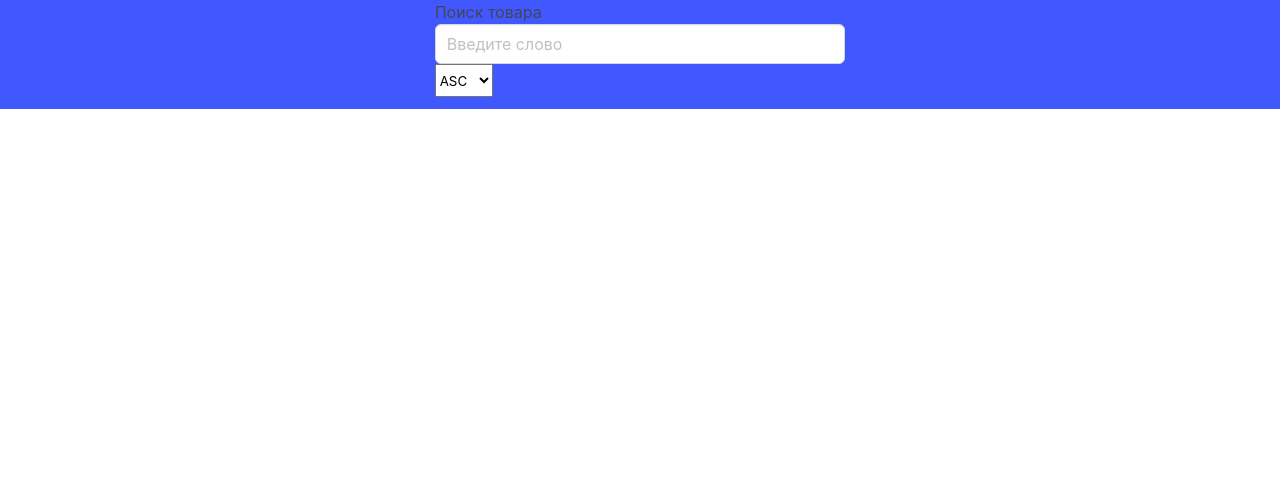
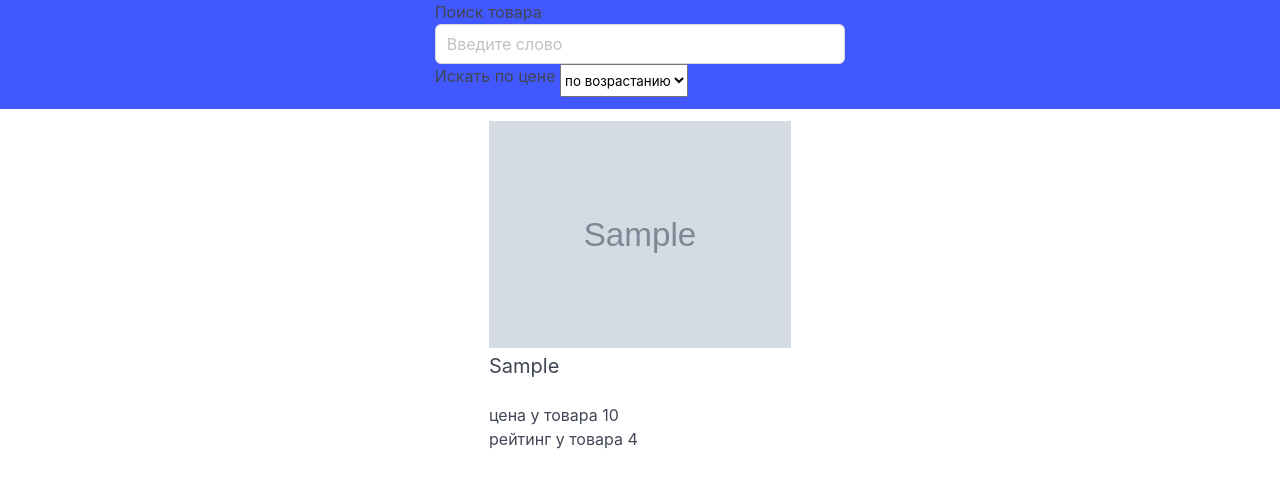
Before and after one commit to isakura313/ajaxs, a PHP site: page / in a window 1280 px wide. Shown: the top 488 px of the page. Run offline with PHP 8.4, Linux system fonts and the light colour scheme; tables that the repository leaves empty or names only in its code hold one stand-in row (values such as "Sample post"); grey boxes marked "Sample" are stand-in pictures; some libraries are stand-ins or nearby versions.

```diff
--- a/handler.php
+++ b/handler.php
@@ -1,5 +1,5 @@
 <?php
-$db = mysqli_connect("localhost", "pavel", "", "SHOP");
+$db = mysqli_connect("127.0.0.1", "pavel", "", "travel");
 mysqli_set_charset($db, "utf8");
 
 
@@ -15,5 +15,17 @@ if($_GET['sort'] == "ASC"){
     }
     $final_info = json_encode($json_data, JSON_UNESCAPED_UNICODE);
     echo $final_info;
-
 }
+if($_GET['sort'] == "DESC"){
+    $sql = "SELECT * FROM words ORDER BY price DESC";
+    $json_data = ['Tags'=>[], "Img"=>[], "Price"=>[], "Rating"=>[]];
+    $result = mysqli_query($db, $sql);
+    while($row = $result-> fetch_assoc()){
+        array_push($json_data['Tags'], $row['tags']);
+        array_push($json_data['Img'], $row['img']);
+        array_push($json_data['Price'], $row['price']);
+        array_push($json_data['Rating'], $row['rating']);
+    }
+    $final_info = json_encode($json_data, JSON_UNESCAPED_UNICODE);
+    echo $final_info;
+}
--- a/index.php
+++ b/index.php
@@ -11,16 +11,17 @@
     <div class="column is-4 ">
         <label for="word"> Поиск товара</label>
         <input type="text" class="input search" name="word" placeholder="Введите слово">
-        <select name="" id="" class="btn__sort select">
-            <option value="ASC">ASC</option>
-            <option value="DESC">DESC</option>
+        <label for="price"> Искать по цене</label>
+        <select name="price" id="" class="btn__sort select">
+            <option value="ASC">по возрастанию</option>
+            <option value="DESC">по убыванию</option>
         </select>
     </div>
 </div>
-<div class="columns">
-    <div class="column is-4 is-offset-4">
-        <div class="result"></div>
-    </div>
+<div class="columns is-multiline result is-centered">
+<!--    <div class="column is-4 ">-->
+<!--        <div class="result "></div>-->
+<!--    </div>-->
 </div>
 </body>
 </html>
--- a/main.js
+++ b/main.js
@@ -1,33 +1,50 @@
 'use strict'
 let result = document.querySelector(".result");
-let btn__sort = document.querySelector("btn__sort")
+let btn__sort = document.querySelector(".btn__sort")
 let input = document.querySelector("input")
 
+
+// console.log(btn__sort.value);
 
 console.log(window.location.hostname);
 
 let path = window.location.hostname;
-function defaultQuery(){
+function Query(sort){
     let xhr = new XMLHttpRequest();
-    xhr.open("GET", `https://${path}:8080/ajax/handler.php?sort=ASC`);
+    xhr.open("GET", `http://${path}:8080/handler.php?sort=${sort}`);
     xhr.send()
 
     let that = this;
     xhr.addEventListener("load", function(){
-
+        console.log(xhr);
         let norm_data = xhr.responseText;
         norm_data = JSON.parse(norm_data);
         console.table(norm_data);
         draw_data(result, norm_data);
     })
 }
-defaultQuery();
+Query('ASC');
+
+
+btn__sort.onchange = () => {
+    let sort_position = btn__sort.value;
+    Query(sort_position);
+}
 
 function draw_data(enterElement, obj){
+    enterElement.innerHTML = '';
     for (let i = 0; i < obj.Tags.length; i++){
-        enterElement.insertAdjacentElement("afterbegin",
-            `<img src='${obj.Img[i]}'> <br/>
-                <p class="subtitle"> ${obj.Tags[i]}</p>
-                <p>рейтинг у товара ${obj.Price[i]}</p>`);
+        enterElement.insertAdjacentHTML("beforeend",
+            `
+                <div class="column is-one-quarter"
+                <figure class="image is-128x128">
+                    <img src='${obj.Img[i]}'>
+                   </figure>
+                    <p class="subtitle"> ${obj.Tags[i]}</p>
+                    <p>цена  у товара ${obj.Price[i]}</p>
+                    <p>рейтинг  у товара ${obj.Rating[i]}</p>
+                </div>
+
+`);
     }
 }
```
